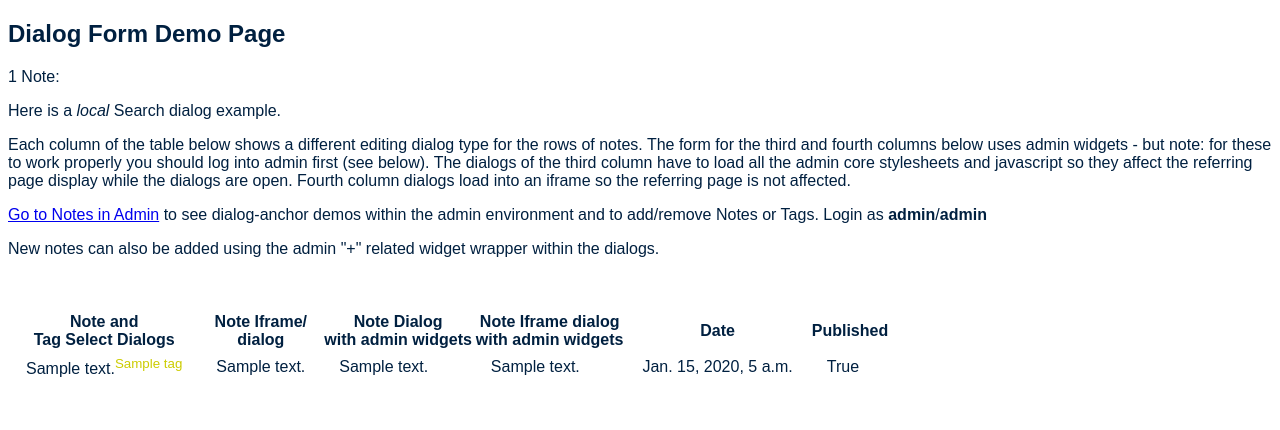
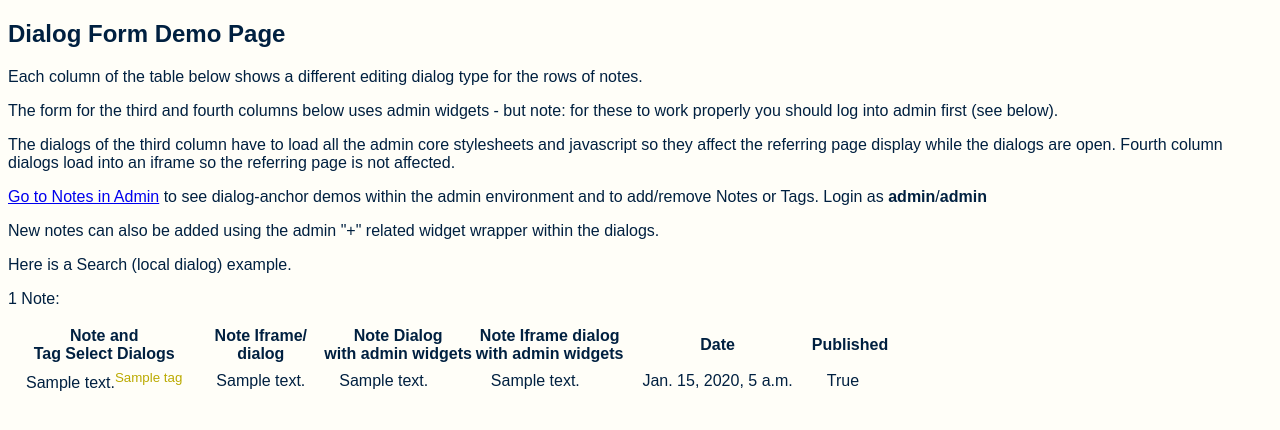
Before and after one commit to zoltan-ky/django-dialogform, a Django app: page / in a window 1280 px wide. Shown: the top 430 px of the page. Run offline with Django 4.2, Linux system fonts and the light colour scheme; tables that the repository leaves empty hold one stand-in row (values such as "Sample post").

Commit message:
dialogform form template cleanup, README updates

```diff
--- a/dialogform/demo/admin.py
+++ b/dialogform/demo/admin.py
@@ -14,9 +14,9 @@
     list_editable = ('published',)
 
     class Media:
-        js = ["dialogform/js/script.js"]
+        js = ["dialogform/js/dialogform.js"]
         css = {"all": [
-            "dialogform/css/style.css",
+            "dialogform/css/dialogform.css",
             "dialogform/demo/css/style.css"
         ]}
     fields = ('content', 'date', 'parents', 'published')
--- a/dialogform/demo/forms.py
+++ b/dialogform/demo/forms.py
@@ -28,7 +28,8 @@
         }
     class Media:
         js = ['dialogform/demo/js/additional.js']
-        css = {'all': ['dialogform/demo/css/additional.css']}
+        css = {'all': ['dialogform/demo/css/style.css',
+                       'dialogform/demo/css/additional.css']}
 
     def clean_content(self):
         value = self.cleaned_data['content']
@@ -55,7 +56,8 @@
         self.instance.tags.set(self.cleaned_data['tags'])
 
 
-class SearchForm(forms.Form):
+class SearchForm(DialogMixin, forms.Form):
+    method = "GET"
     search = forms.CharField(required=False, initial="", widget=forms.TextInput(attrs={'size':15}))
     class Media:
         js=('dialogform/demo/js/search.js',)
--- a/dialogform/demo/views.py
+++ b/dialogform/demo/views.py
@@ -45,7 +45,6 @@
         return context
 
 class NoteChangeIframe(NoteChange):
-    # dialog/iframe document (template_name above):
     extends = "dialogform/page.html"
 
 
--- a/dialogform/forms.py
+++ b/dialogform/forms.py
@@ -3,7 +3,12 @@
 from django.forms.utils import RenderableFormMixin
 
 class DialogMixin(RenderableFormMixin, metaclass = forms.MediaDefiningClass):
-    pass
+    method = "POST"
+    render_as = "div"
+    def as_render_as(self):
+        if self.render_as.lower() not in ('div','table','p','ul'):
+            raise Exception(f"{self.__class__}: unrecognized form render_as attribute: {self.render_as}")
+        return eval(f"self.as_{self.render_as.lower()}()")
 
 class DialogForm(DialogMixin, forms.Form):
     pass
--- a/dialogform/static/dialogform/css/style.css
+++ b/dialogform/static/dialogform/css/dialogform.css
@@ -4,14 +4,14 @@
 @media (prefers-color-scheme: light) {
     :root {
         /* Define these taking account of admin's variables as well, if defined */
-        --_dialog-background:       var(--dialog-background, var(--body-bg, white));
-        --_dialog-color:            var(--dialog-color,      var(--body-fg, #002040));
+        --_dialog-background:       var(--dialog-background, var(--body-bg, #FEFDF4));
+        --_dialog-color:            var(--dialog-color,      var(--body-fg, #103050));
         --_dialog-anchor-bg-hover:  var(--dialog-anchor-background-hover,   #FAF1DD);
     }
 }
 @media (prefers-color-scheme: dark) {
     :root {
-        --_dialog-background:       var(--dialog-background, var(--body-bg, black));
+        --_dialog-background:       var(--dialog-background, var(--body-bg, #0C1830));
         --_dialog-color:            var(--dialog-color,      var(--body-fg, #FAEBD7));
         --_dialog-anchor-bg-hover:  var(--dialog-anchor-background-hover,   #50585F);
     }
@@ -29,15 +29,15 @@
  * inline anchors)
  */
 
-div.dialog-anchor {
+.dialog-anchor {
     display:    inline-block;
     box-sizing: border-box;
 }
 
-div.dialog-anchor span {
+.dialog-anchor span {
     text-decoration: none;
 }
-div.dialog-anchor span:hover {
+.dialog-anchor span:hover {
     text-decoration: underline;
     text-underline-position: under;
     text-underline-offset: 0.1em;
@@ -45,17 +45,17 @@
     background: var(--_dialog-anchor-bg-hover);
 }
 
-div.dialog-anchor img {
+.dialog-anchor img {
     height: var(--_icon-size);
     width:  var(--_icon-size);
     min-height: var(--_icon-size);
     min-width:  var(--_icon-size);
 }
 
-div.dialog-anchor .hide {
+.dialog-anchor .hide {
     opacity: 0;
 }
-div.dialog-anchor .hide:hover {
+.dialog-anchor .hide:hover {
     opacity: 1;
 }
 
--- a/dialogform/static/dialogform/demo/css/style.css
+++ b/dialogform/static/dialogform/demo/css/style.css
@@ -3,16 +3,24 @@
  */
 @media (prefers-color-scheme: light) {
     :root {
-        --_dialog_background:       var(--dialog-background, var(--body-bg, white));
-        --_dialog-background-hover: var(--dialog-background-hover,          #FAEBD7);
+        --_dialog-background:       var(--dialog-background, var(--body-bg, #FFFEF8));
         --_dialog-color:            var(--dialog-color,      var(--body-fg, #002040));
+        --_dialog-background-hover: var(--dialog-background-hover,          #E8DCC8);
+    }
+    sup {
+        font-size: smaller;
+        color: #BA0;
     }
 }
 @media (prefers-color-scheme: dark) {
     :root {
-        --_dialog-background:       var(--dialog-background, var(--body-bg, black));
+        --_dialog-background:       var(--dialog-background, var(--body-bg, #162432));
+        --_dialog-color:            var(--dialog-color,      var(--body-fg, #FAEBD7));
         --_dialog-background-hover: var(--dialog-background-hover,          #404040);
-        --_dialog-color:            var(--dialog-color,      var(--body-fg, #FAEBD7));
+    }
+    sup {
+        font-size: smaller;
+        color: #CC0;
     }
 }
 html {
@@ -25,10 +33,6 @@
     font-size: 1rem;
 }
 
-sup {
-    color: #CC0;
-}
-
 input, textarea, select, button {
     background: var(--_dialog-background); /* from dialogform */
     color:      var(--_dialog-color);
@@ -38,3 +42,14 @@
     padding: 0.25em 1em;
     vertical-align: inherit;
 }
+
+label {
+    float: left;
+}
+legend {
+    padding: 4px;
+}
+
+form div {
+    padding: 8px 0;
+}
--- /dev/null
+++ b/dialogform/templates/dialogform/anchor_media.html
@@ -0,0 +1,4 @@
+{# -*- mode:web -*- engine:django -*- #}
+{% load static %}
+<link rel="stylesheet" href="{% static 'dialogform/css/dialogform.css' %}">
+<script type="text/javascript" src="{% static 'dialogform/js/dialogform.js' %}"></script>
--- a/dialogform/templates/dialogform/demo/note_form.html
+++ b/dialogform/templates/dialogform/demo/note_form.html
@@ -20,7 +20,7 @@
     <link rel="stylesheet" href="{% static 'admin/css/dark_mode.css' %}">
     <link rel="stylesheet" href="{% static 'admin/css/forms.css' %}">
     <link rel="stylesheet" href="{% static 'admin/css/widgets.css' %}">
-    <script src="{% static 'admin/js/theme.js' %}"></script>
+    {# <script src="{% static 'admin/js/theme.js' %}"></script> #}
   {% endif %}
   {{ block.super }}
 {% endblock %}
--- a/dialogform/templates/dialogform/demo/note_list.html
+++ b/dialogform/templates/dialogform/demo/note_list.html
@@ -13,7 +13,7 @@
   <head>
     <meta http-equiv="Content-Style-Type" content="text/css"/>
     <title>DialogDemo</title>
-    {% include "dialogform/include/anchor_media.html" %}
+    {% include "dialogform/anchor_media.html" %}
     <link rel="stylesheet" type="text/css" href="{% static 'dialogform/demo/css/style.css' %}">
   </head>
 
@@ -21,14 +21,16 @@
 
     <h2>Dialog Form Demo Page</h2>
 
-    <p class="notes-links">{{ note_list.count }} Note{{ note_list.count|pluralize }}:</p>
-    <p>Here is a <em>local</em> <span class="dialog-anchor" data-url="#local_note_dialog"><span>Search dialog</span></span> example.</p>
-    <p>Each column of the table below shows a different editing dialog type for the rows of notes. The form for the third and fourth columns below uses admin widgets - but note: for these to work properly you should log into admin first (see below). The dialogs of the third column have to load all the admin core stylesheets and javascript so they affect the referring page display while the dialogs are open. Fourth column dialogs load into an iframe so the referring page is not affected.</p>
+    <p>Each column of the table below shows a different editing dialog type for the rows of notes.</p>
+    <p>The form for the third and fourth columns below uses admin widgets - but note: for these to work properly you should log into admin first (see below).</p>
+    <p>The dialogs of the third column have to load all the admin core stylesheets and javascript so they affect the referring page display while the dialogs are open. Fourth column dialogs load into an iframe so the referring page is not affected.</p>
     <p><a href="{% url 'admin:demo_note_changelist' %}">Go to Notes in Admin</a>
       to see dialog-anchor demos within the admin environment and to add/remove Notes or Tags.
       Login as <b>admin</b>/<b>admin</b></p>
     <p>New notes can also be added using the admin "+" related widget wrapper within the dialogs.</p>
-    <br><br>
+    <p>Here is a <span class="dialog-anchor" data-url="#local_note_dialog"><span>Search</span></span> (local dialog) example.</p>
+
+    <p class="notes-links">{{ note_list.count }} Note{{ note_list.count|pluralize }}:</p>
     <table class="note-list" style="position:relative;">
       <tr>
         <th scope="col">Note and <br>Tag Select Dialogs</th>
--- a/dialogform/templates/dialogform/dialog.html
+++ b/dialogform/templates/dialogform/dialog.html
@@ -8,7 +8,7 @@
 <dialog {% if dialogform_id %}id="{{ dialogform_id }}"{% endif %} class="dialogform-dialog">
   <div class="dialogform-content">
     {% block dialog-content %}
-      {% include "dialogform/include/form_table.html" %}
+      {% include "dialogform/form.html" %}
     {% endblock %}
   </div>
   <div class="dialogform-media">
--- /dev/null
+++ b/dialogform/templates/dialogform/form.html
@@ -0,0 +1,22 @@
+{# -*- mode:web -*- engine:django -*- #}
+{% comment %}
+
+Dialogform form rendering
+
+Parameters: form, dlgfrm_tags, dialogform_cssclass
+
+dialogform_cssclass may be optionally set by views using DialogFormMixin
+
+{% endcomment %}
+<form method="{{ form.method|default:"dialog" }}" class="dialogform {{ dialogform_cssclass }}">
+  {% if form.method|lower != "get" %}{% csrf_token %}{% endif %}
+  {% if form.render_as == "table" %}<table>{% endif %}
+  {{ form.as_render_as }}
+  {% if form.render_as == "table" %}</table>{% endif %}
+  <div class="dialogform-buttons">
+    {% if form %}
+      <button class="dialogform" value="cancel">Cancel</button></td>
+    {% endif %}
+    <button classq="dialogform" value="confirm">OK</button>
+  </div>
+</form>
--- a/dialogform/templates/dialogform/include/anchor_media.html
+++ /dev/null
@@ -1,4 +0,0 @@
-{# -*- mode:web -*- engine:django -*- #}
-{% load static %}
-<link rel="stylesheet" href="{% static 'dialogform/css/style.css' %}">
-<script type="text/javascript" src="{% static 'dialogform/js/script.js' %}"></script>
--- a/dialogform/templates/dialogform/include/form_table.html
+++ /dev/null
@@ -1,28 +0,0 @@
-{# -*- mode:web -*- engine:django -*- #}
-{% comment %}
-
-Dialogform form rendering
-
-Parameters: form, dlgfrm_tags, dialogform_cssclass
-
-dlgfrm_tags is set by DialogFormMixin (avoiding code duplication here)
-
-dialogform_cssclass may be optionally set by views using DialogFormMixin
-
-{% endcomment %}
-{% with method=dialogform_method|default:"dialog" %}
-<form method="{{ method }}" class="dialogform {{ dialogform_cssclass }}">
-  {% if method|lower != "get" %}{% csrf_token %}{% endif %}
-  <table>
-    {% if form %}
-      {{ form.as_table }}
-    {% endif %}
-    <tr class="dialogform-buttons">
-      {% if form %}
-        <td><button class="dialogform" value="cancel">Cancel</button></td>
-      {% endif %}
-      <td><button class="dialogform" value="confirm">OK</button></td>
-    </tr>
-  </table>
-</form>
-{% endwith %}
--- a/dialogform/templates/dialogform/page.html
+++ b/dialogform/templates/dialogform/page.html
@@ -16,13 +16,13 @@
     <meta http-equiv="Content-Style-Type" content="text/css"/>
     {% block dialog-media %}
     {{ form.media }}
-    {% include "dialogform/include/anchor_media.html" %}{# in case form refers to dialog-anchors #}
+    {% include "dialogform/anchor_media.html" %}{# in case form refers to dialog-anchors #}
     {% endblock %}
   </head>
   <body style="margin:0">
     <div class="dialogform-dialog">
       {% block dialog-content %}
-        {% include "dialogform/include/form_table.html" %}
+        {% include "dialogform/form.html" %}
       {% endblock %}
     </div>
   </body>
--- a/requirements.txt
+++ b/requirements.txt
@@ -1,2 +1,2 @@
 # pip requirements file for django-dialogform.
-django >= "4.1"
+django >= 4.1.1
```
Also changed, not shown: dialogform/static/dialogform/js/dialogform.js (renamed from dialogform/static/dialogform/js/script.js), 1 other file.
